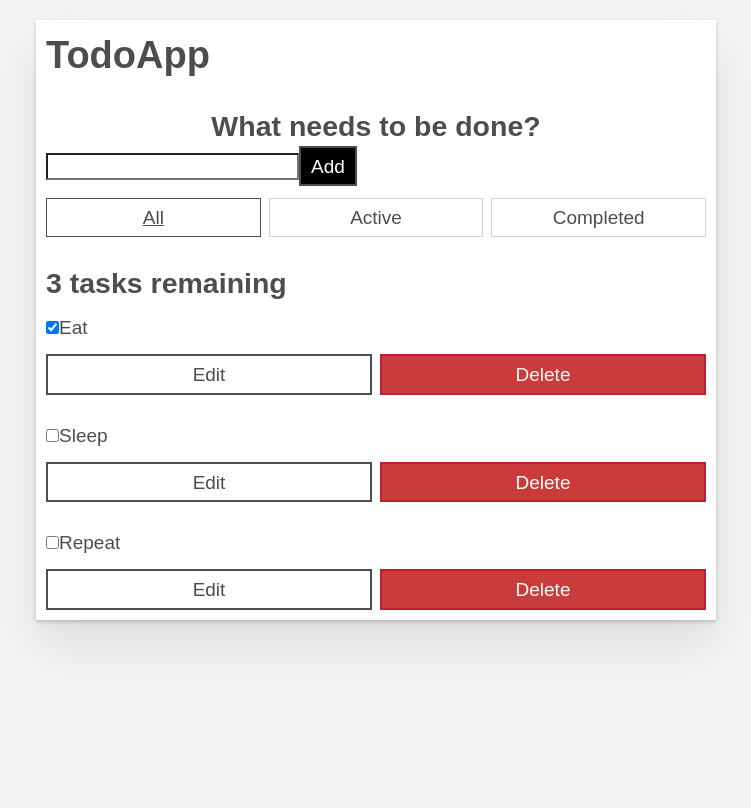
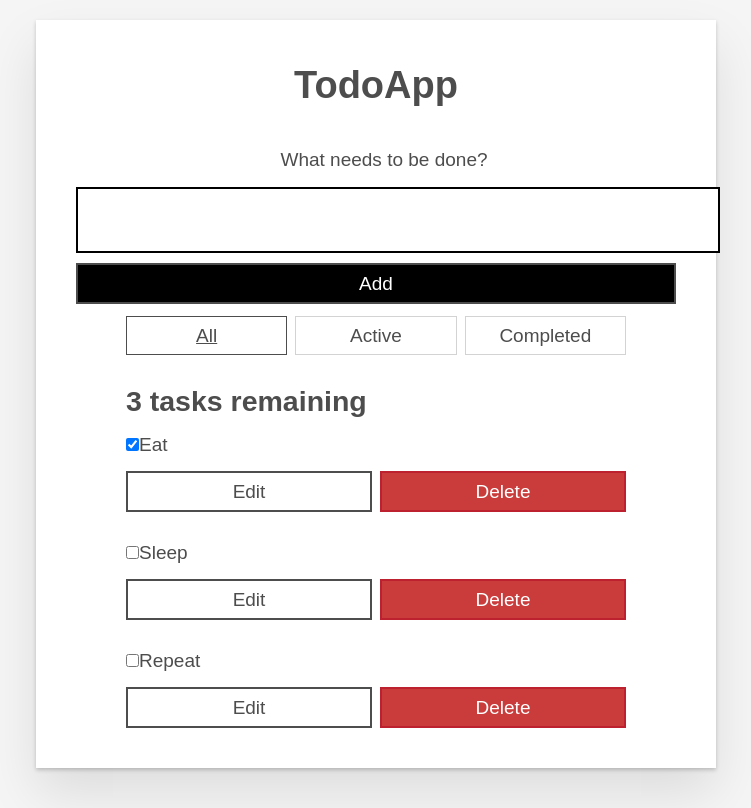
Before and after one commit to CollinsC1O/ToDoList, a React (Vite) app: page / in a window 1280 px wide. Shown: the whole page, without its empty margins (264-1015 px from the left). Built offline with nearby package versions, Linux system fonts and the light colour scheme.

Commit message:
feat: impliment styles

```diff
--- a/src/index.css
+++ b/src/index.css
@@ -157,3 +157,47 @@ input[type="text"] {
     padding: 1rem;
     position: relative;
   }
+
+  @media screen and (min-width: 550px) {
+    .todoapp {
+      padding: 4rem;
+    }
+  }
+  .todoapp > * {
+    margin-left: auto;
+    margin-right: auto;
+    max-width: 50rem;
+  }
+  .todoapp > form {
+    max-width: 100%;
+  }
+  .todoapp > h1 {
+    display: block;
+    margin: 0;
+    margin-bottom: 1rem;
+    max-width: 100%;
+    text-align: center;
+  }
+  .label__lg {
+    line-height: 1.01567;
+    font-weight: 300;
+    margin-bottom: 1rem;
+    padding: 0.8rem;
+    text-align: center;
+  }
+  .input__lg {
+    border: 2px solid #000;
+    padding: 2rem;
+  }
+  .input__lg:focus-visible {
+    border-color: #4d4d4d;
+    box-shadow: inset 0 0 0 2px;
+  }
+  [class*="__lg"] {
+    display: inline-block;
+    font-size: 1.9rem;
+    width: 100%;
+  }
+  [class*="__lg"]:not(:last-child) {
+    margin-bottom: 1rem;
+  }
```
